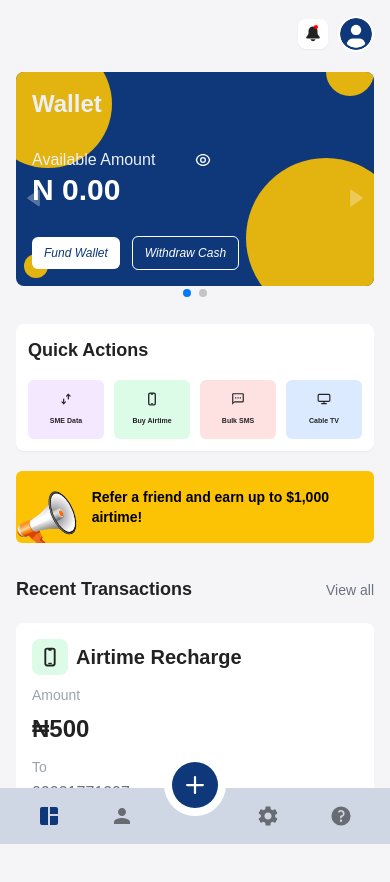
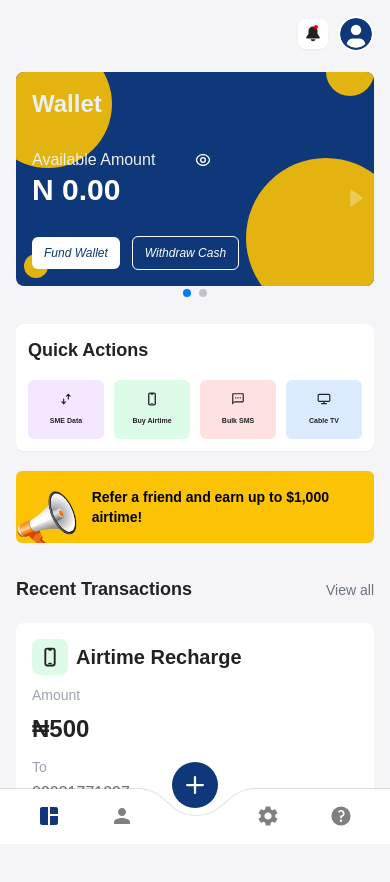
Before and after one commit to ihemebiriegondu/veepay-new-landingpage, a React (Create React App) app: page /dashboard in a window 390 px wide. Shown: the top 882 px of the page. Built offline with nearby package versions, Linux system fonts and the light colour scheme; the HTML template or start-up script is replaced by a standard one.

Commit message:
added the dashboard mobile nav svg

```diff
--- a/src/components/DashboardComponents/MainDashboardComponents/carouselSwipperButtons.jsx
+++ b/src/components/DashboardComponents/MainDashboardComponents/carouselSwipperButtons.jsx
@@ -5,7 +5,7 @@ import { BiSolidLeftArrow, BiSolidRightArrow } from "react-icons/bi";
 export default function CarouselSwipperButtons() {
   const swiper = useSwiper();
 
-  const [snapIn, setSnapIn] = useState("");
+  const [snapIn, setSnapIn] = useState(0);
 
   return (
     <div>
--- a/src/components/DashboardComponents/dashboardNav.jsx
+++ b/src/components/DashboardComponents/dashboardNav.jsx
@@ -10,6 +10,7 @@ import {
 } from "react-icons/hi2";
 import logo from "../../assets/icons/Veepay Logo.png";
 import logo2 from "../../assets/icons/Logo (1).png";
+import navBg from "../../assets/images/Rectangle 1 (1).png";
 
 export default function DashboardNav(props) {
   const navs = [
@@ -22,11 +23,14 @@ export default function DashboardNav(props) {
   ];
 
   return (
-    <nav className="1.5xl:w-2/12 md:w-fit w-full bg-formBg fixed md:top-0 bottom-0 md:left-0 z-50">
+    <nav className="1.5xl:w-2/12 md:w-fit w-full md:bg-formBg fixed md:top-0 bottom-0 md:left-0 z-40">
       <div className="md:flex flex-col justify-between 1.5xl:pt-4 md:pb-8 h-full">
-        <div className="md:flex flex-col 1.5xl:gap-12 lg:gap-16 md:gap-12">
+        <div className="md:flex flex-col 1.5xl:gap-12 lg:gap-16 md:gap-12 relative">
           <div className="md:block hidden">
-            <Link to={"/"} className="inline-block 1.5xl:py-0 py-4 1.5xl:bg-transparent bg-primary">
+            <Link
+              to={"/"}
+              className="inline-block 1.5xl:py-0 py-4 1.5xl:bg-transparent bg-primary"
+            >
               <div className="lg:h-12 h-7 1.5xl:w-40 w-20 inline-block">
                 <img
                   src={logo}
@@ -50,29 +54,38 @@ export default function DashboardNav(props) {
                   onClick={() => {
                     props.activeTab(nav.tab);
                   }}
-                  className={`flex-col-reverse items-center font-semibold cursor-pointer md:ps-5 1.5xl:pe-0 md:pe-7 md:border-l md:border-l-4 rounded-sm transition duration-200 ease-in md:text-start text-center w-fit ${
+                  className={`flex-col-reverse items-center font-semibold cursor-pointer md:ps-5 1.5xl:pe-0 md:pe-7 md:border-l md:border-l-4 rounded-sm transition duration-200 ease-in md:text-start text-center w-fit relative z-50 ${
                     props.tabCheck === nav.tab
                       ? "md:text-black text-primary md:border-primary"
                       : "text-black/50 hover:md:text-black hover:text-primary border-formBg"
-                  } ${!nav.mobile ? "1.5xl:inline-block md:flex hidden" : "1.5xl:inline-block flex"} ${
+                  } ${
+                    !nav.mobile
+                      ? "1.5xl:inline-block md:flex hidden"
+                      : "1.5xl:inline-block flex"
+                  } ${
                     i + 1 < 3
                       ? `md:order-none order-1`
                       : `md:order-none order-3`
                   }`}
                 >
-                  <span className="1.5xl:inline hidden 1.5xl:text-lg text-xxs 1.5xl:leading-7 leading-none">{nav.tab}</span>
+                  <span className="1.5xl:inline hidden 1.5xl:text-lg text-xxs 1.5xl:leading-7 leading-none">
+                    {nav.tab}
+                  </span>
                   <span className="1.5xl:hidden inline">{nav.tabIcon}</span>
                 </li>
               ))}
 
-            <div className="order-2 relative flex justify-center w-full md:hidden block text-3xl">
-              <div className="absolute bottom-0 text-white bg-white p-2 rounded-b-full">
-                <div className="bg-primary rounded-full p-2 w-fit">
+            <div className="order-2 relative flex justify-center w-full md:hidden block xs:text-4xl text-3xl">
+              <div className="absolute bottom-0 text-white p-2 rounded-b-full">
+                <div className="bg-primary rounded-full sm:p-3 p-2 w-fit">
                   <HiMiniPlus />
                 </div>
               </div>
             </div>
           </ul>
+          <div className="absolute top-0 bottom-0 z-40 w-full h-full md:hidden block">
+            <img src={navBg} alt="curved bg" className="w-full h-full object-fill" />
+          </div>
         </div>
 
         <p className="md:flex items-center gap-2.5 ps-6 hidden">
```
Also changed, not shown: src/assets/images/Rectangle 1 (1).png (added).
